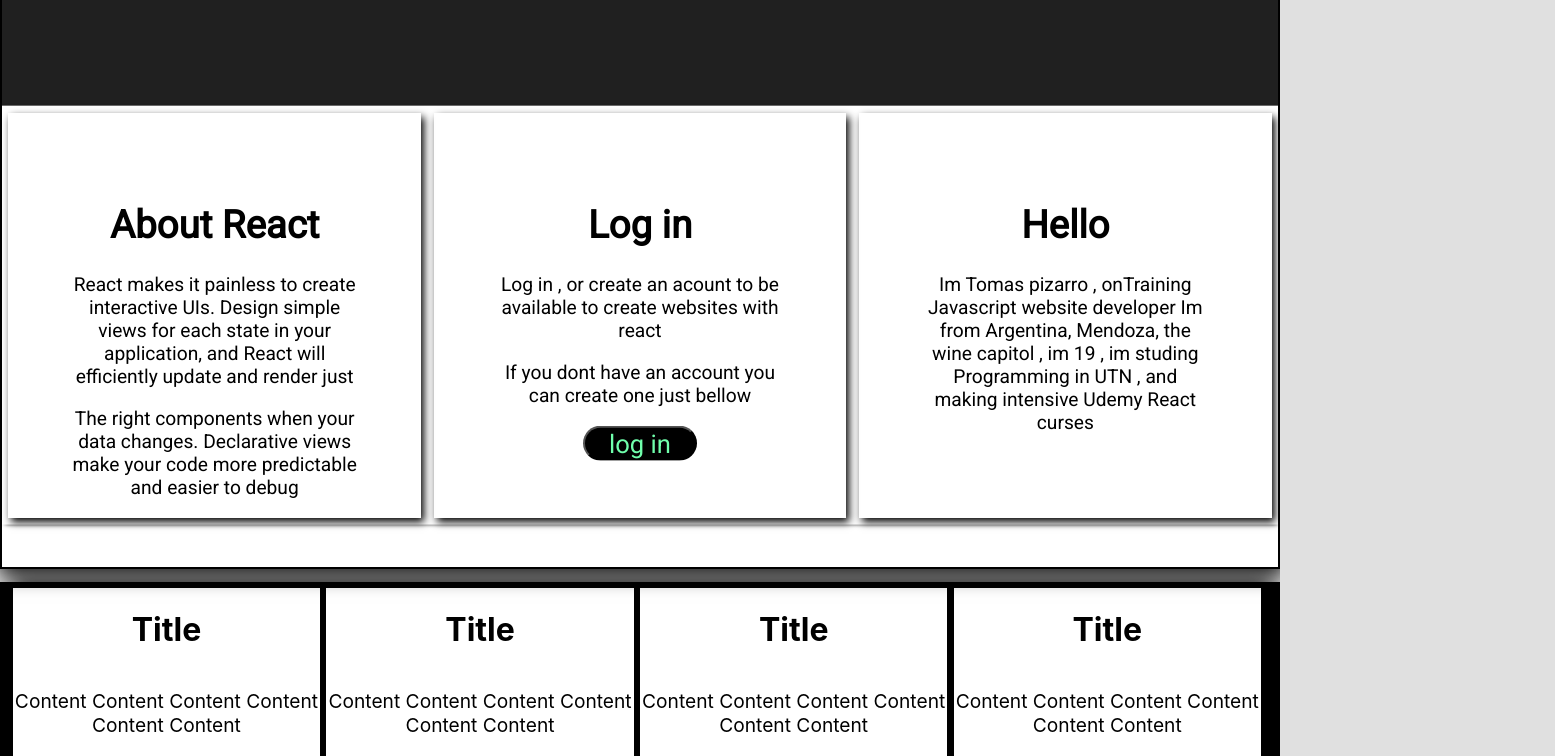
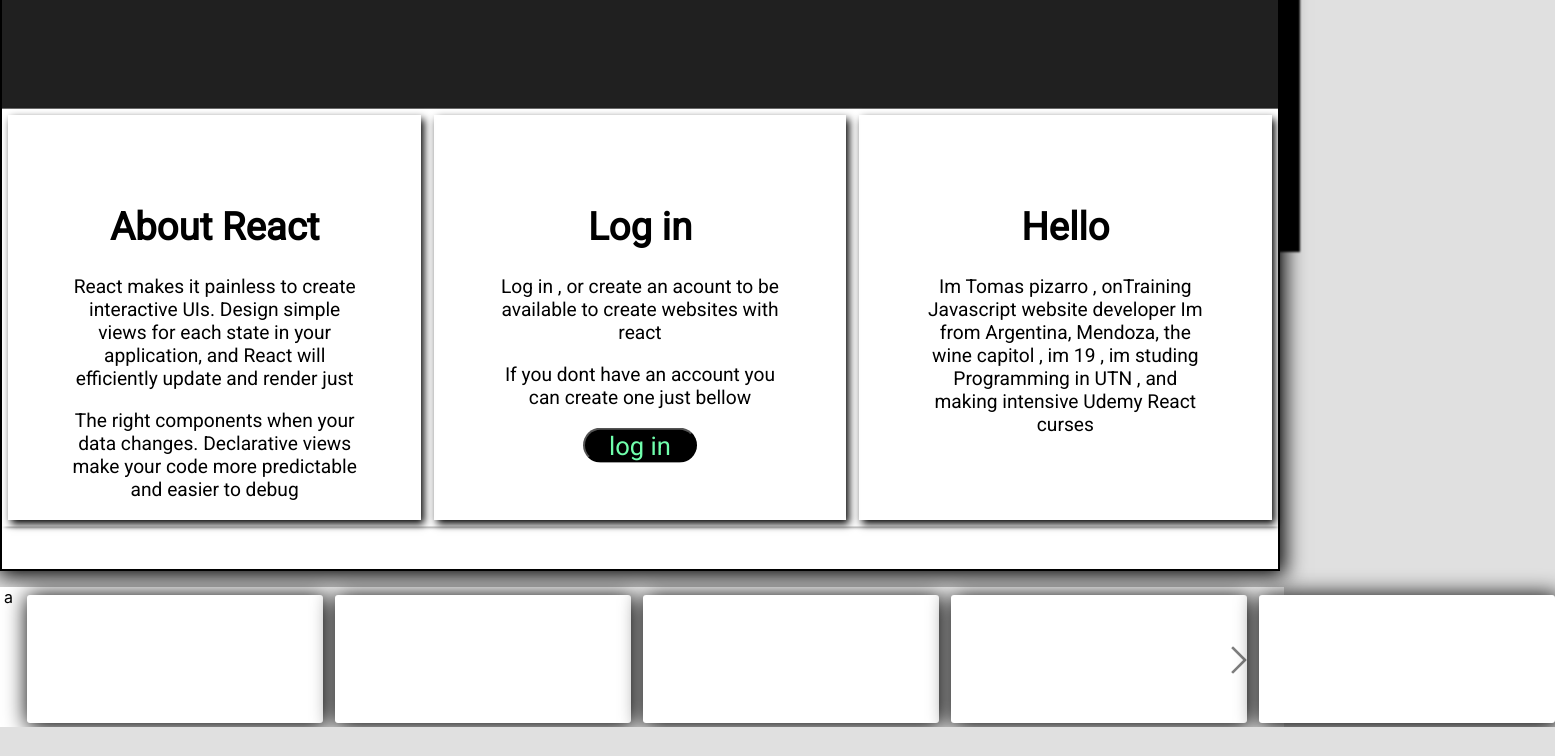
Before and after one commit to tomaspizarro15/react-udemy-lesson, a React (Create React App) app: page / in a window 1280 px wide. Shown: the part 291-1047 px from the top of the page, 1555 px wide, since content can reach past the window. After the commit the page ends 1018 px from the top, so only its background shows below. Built offline with nearby package versions, Linux system fonts and the light colour scheme; a web font is replaced by a local one.

Commit message:
Trabajos en LowComponent

```diff
--- a/src/Componentes/LowComponent/LowComponent.css
+++ b/src/Componentes/LowComponent/LowComponent.css
@@ -1,59 +1,78 @@
 .main_low_component {
-    z-index: 150;
+    top: 50%;
+    margin: 2vmin 0 2vmin 0;
+    display: flex;
+    flex-direction: row;
+    z-index: 200;
+    color: rgb(0, 0, 0);
     position: relative;
-    background-color: rgb(0, 0, 0);
+    background-color: rgb(255, 255, 255);
+    width: 100%;
+}
+
+.main_low_component ul {
+   width: 100%;
+   margin: 0 0.5vmin 0 0.5vmin;
+   padding: 0 0 0 0;
+   display: flex;
+   flex-direction: row;
+   background-color: rgb(255, 255, 255);
+}
+
+.main_low_component li {
+    list-style: none;
+    width: 90%;
+    margin: 1vmin 0.5vmin 0.5vmin 1vmin ;
+    padding: 8vmin 18.5vmin 8vmin 18.5vmin ;
+    background-color: white;
+    text-align: center;
+    box-shadow: 2px 2px 22px 2px;
+    border-radius: 3px;
 
 }
 
-.main_low_component ul {
-    background-color: #000000;
+.main_low_tarjetas {
+    width: 90%;
     display: flex;
-    justify-content: center;
-    margin: 1% 1% 1% 1%;
-    box-shadow: 2px 2px 20px 3px black;
-    flex-direction:row ;
-    padding: 0;
-}
-
-.main_low_component li {
-    width: 100%;
-    background-color: white;
-    text-align: center;
-    box-shadow: 2px 2px 2px 2px;
-    display: flex;
-    flex-direction:column ;
-    margin: 0.5% 0.5% 0% 0%;
-}
-
-.main_low_component h1  {
-    font-size: 2.5vw;
-}
-.main_low_component p {
-
-    font-size: 1.5vw;
+    flex-direction: row;
+    margin-left: 0.5%;
 
 }
-.main_low_component li:hover {
+.main_low_arrow_right {
+    position: relative;
+    width: 20px;
+    top:45%;
+    left: 4%;
+    height: 20px;
+    display: flex;
+    flex-direction: row;
+    background-color:transparent;
+    margin-bottom: 0%;
 
-    box-shadow: 2px 2px 2px 2px rgba(113, 192, 113 ,1.5);
 
 }
 
-@media (max-width : 768px) {
+i {
+    opacity: 50%;
+    size: 20px 20px;
+    border-color: black;
+    padding: 5px 12px 5px 5px;
+    border-width: 3px 3px 0  0;
+    transform: rotate(45deg);
+    border-radius: 1px;
+}
 
-    .main_low_component ul {
-        flex-direction: column;
 
-        margin: 0%;
-        width: 98%;
-        margin-left: 1%;
-        background-color: white;
-        box-shadow: 5px 5px 20px 2px ;
-    }
-    .main_low_component li {
-        width: 65%;
-        justify-content: center;
-        box-shadow: 5px 5px 20px 2px ;
-    }
+i:hover{
+    opacity: 110%;
+    border-color: black;
+    padding: 5px 12px 5px 5px;
+    border-width: 3.5px 3.5px 0  0;
 
 }
+
+.main_low_arrow_right i {
+    border-width: 10%;
+    border-bottom: 5px;
+
+}
--- a/src/Componentes/LowComponent/LowComponent.js
+++ b/src/Componentes/LowComponent/LowComponent.js
@@ -1,6 +1,5 @@
 import React, { Component } from 'react';
 import './LowComponent.css'
-
 
 
 class LowComponent extends Component {
@@ -12,31 +11,66 @@
             { title: "title1", info: 'info1' },
             { title: "title2", info: 'info2' },
             { title: "title3", info: 'info3' },
+
         ],
+
+        showTarjetas: 0,
     }
+
+
+    sumarTarjetasHandler = () => {
+
+        if (this.state.showTarjetas <= 3) {
+
+            this.setState({ showTarjetas: this.state.showTarjetas + 1 })
+
+        }
+
+    }
+
+    restarTarjetasHandler = () => {
+
+        if (this.state.showTarjetas <= 3) {
+
+            this.setState({ showTarjetas: this.state.showTarjetas - 1 })
+
+        }
+
+    }
+
+
     render() {
+
+        if (this.state.showTarjetas === 1) {
+
+            alert('se mostrara el primer componente')
+
+
+        } else if (this.state.showTarjetas === 2) {
+
+            alert('se mostrara el segundo componente')
+
+        } else if (this.state.showTarjetas === 3) {
+            alert('se mostrara el tercer componente')
+        }
         return (
+
+
             <div className="main_low_component">
                 <ul>
-                    <li href="/">
-                        <h1>Title</h1>
-                        <p>Content Content Content Content Content Content</p>
-                    </li>
-                    <li href="/">
-                        <h1>Title</h1>
-                        <p>Content Content Content Content Content Content</p>
-                    </li>
-                    <li href="/">
-                        <h1>Title</h1>
-                        <p>Content Content Content Content Content Content
-
-                        </p>
-                    </li>
-                    <li href="/">
-                        <h1>Title</h1>
-                        <p>Content Content Content Content Content Content</p>
-                    </li>
-
+                    <div className="main_low_arrow_left">
+                        <a className="arrow left">a</a>
+                    </div>
+                    <div className="main_low_tarjetas">
+                        <li></li>
+                        <li></li>
+                        <li></li>
+                        <li></li>
+                        <li></li>
+                    </div>
+                    <div className="main_low_arrow_right">
+                        <i className="arrow right"></i>
+                    </div>
                 </ul>
             </div>
         );
```
